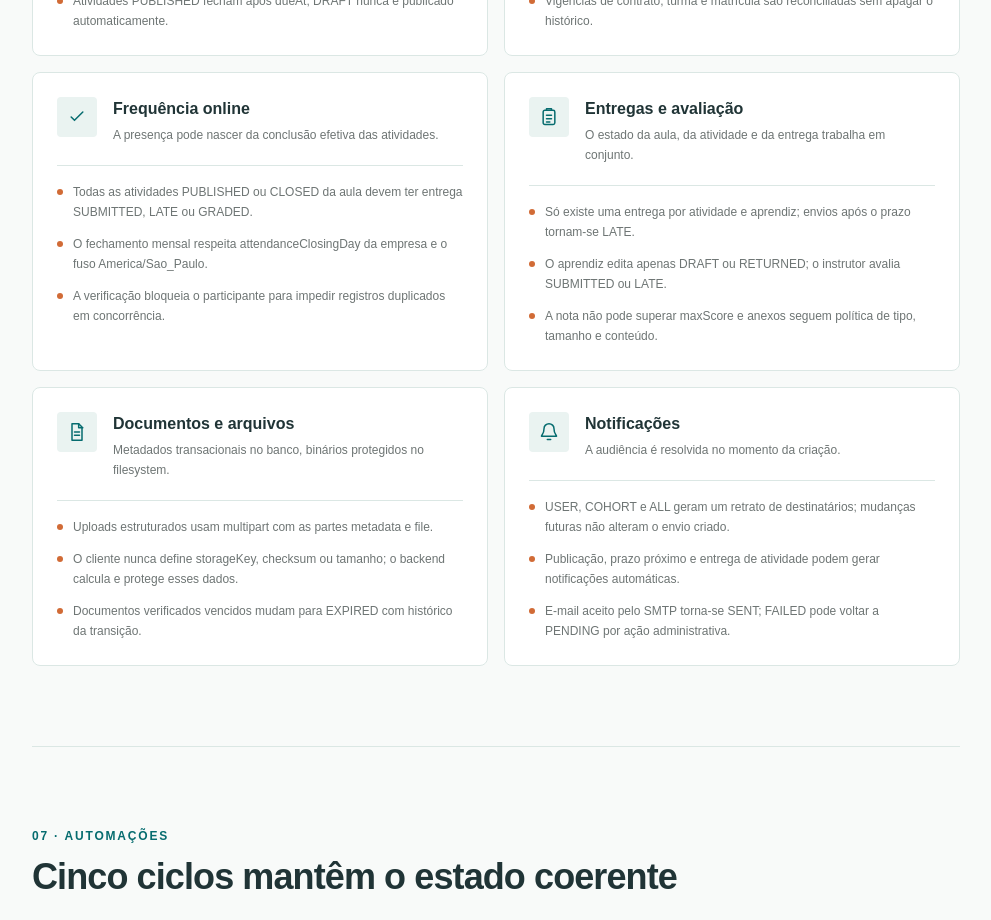
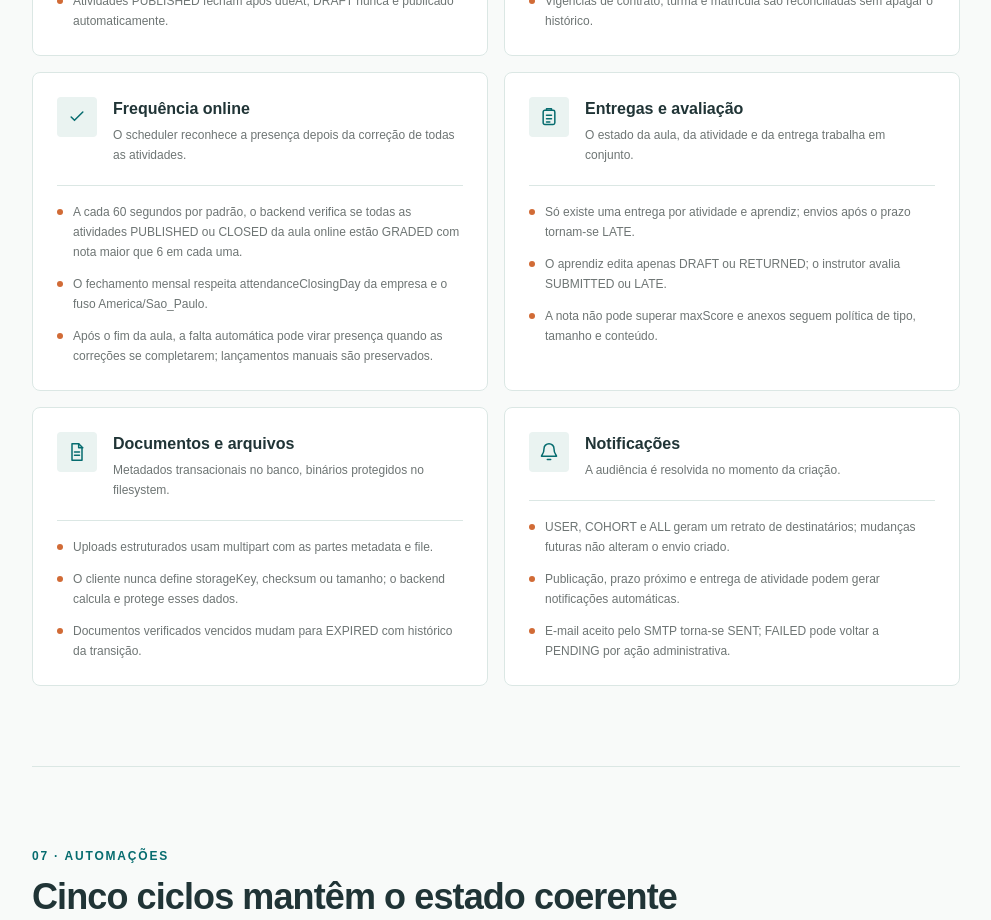
Before and after one commit to GabrielLourenco1912/frontend-inat, a Next.js app: page /documentacao in a window 1280 px wide. Shown: the part 6240-7160 px from the top of the page, without its empty margins (288-1279 px from the left). Built offline with nearby package versions, Linux system fonts and the light colour scheme; no server answers; a web font is replaced by a local one.

Commit message:
docs(portal): explain graded online attendance

```diff
--- a/src/app/documentacao/page.tsx
+++ b/src/app/documentacao/page.tsx
@@ -127,11 +127,11 @@ const businessRules: Array<{
   {
     icon: "check",
     title: "Frequência online",
-    description: "A presença pode nascer da conclusão efetiva das atividades.",
+    description: "O scheduler reconhece a presença depois da correção de todas as atividades.",
     items: [
-      "Todas as atividades PUBLISHED ou CLOSED da aula devem ter entrega SUBMITTED, LATE ou GRADED.",
+      "A cada 60 segundos por padrão, o backend verifica se todas as atividades PUBLISHED ou CLOSED da aula online estão GRADED com nota maior que 6 em cada uma.",
       "O fechamento mensal respeita attendanceClosingDay da empresa e o fuso America/Sao_Paulo.",
-      "A verificação bloqueia o participante para impedir registros duplicados em concorrência.",
+      "Após o fim da aula, a falta automática pode virar presença quando as correções se completarem; lançamentos manuais são preservados.",
     ],
   },
   {
```
